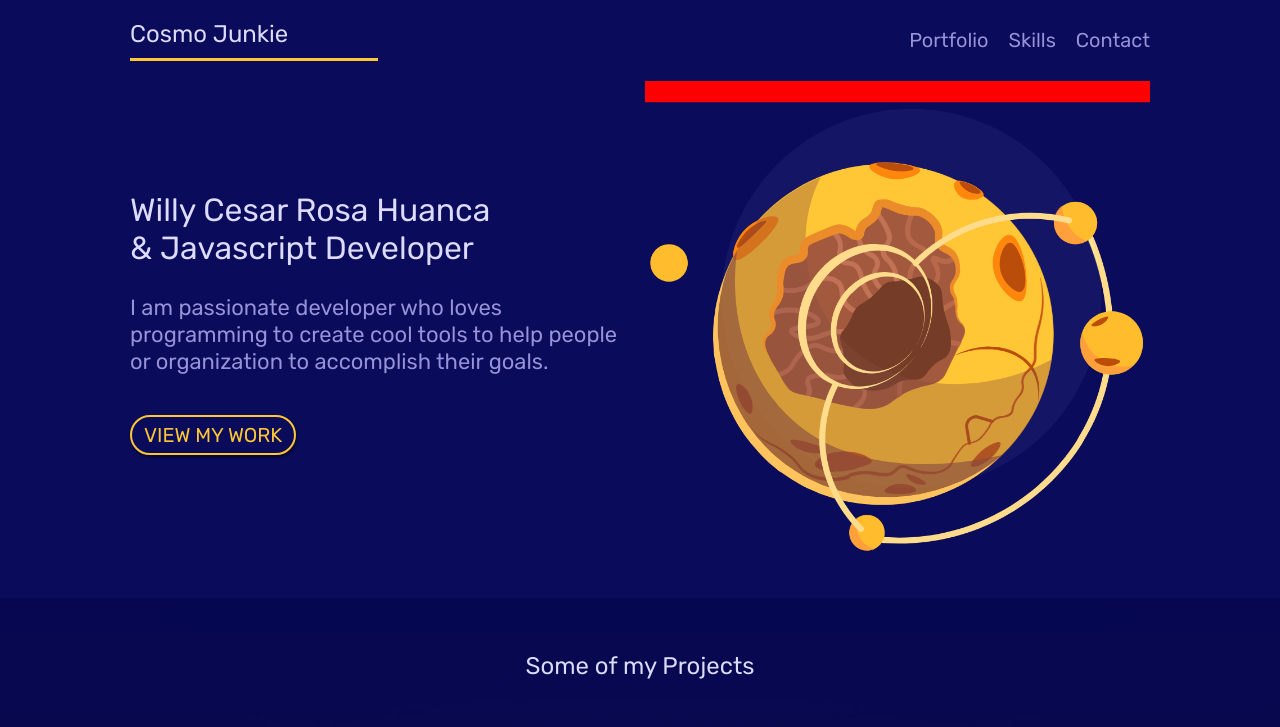
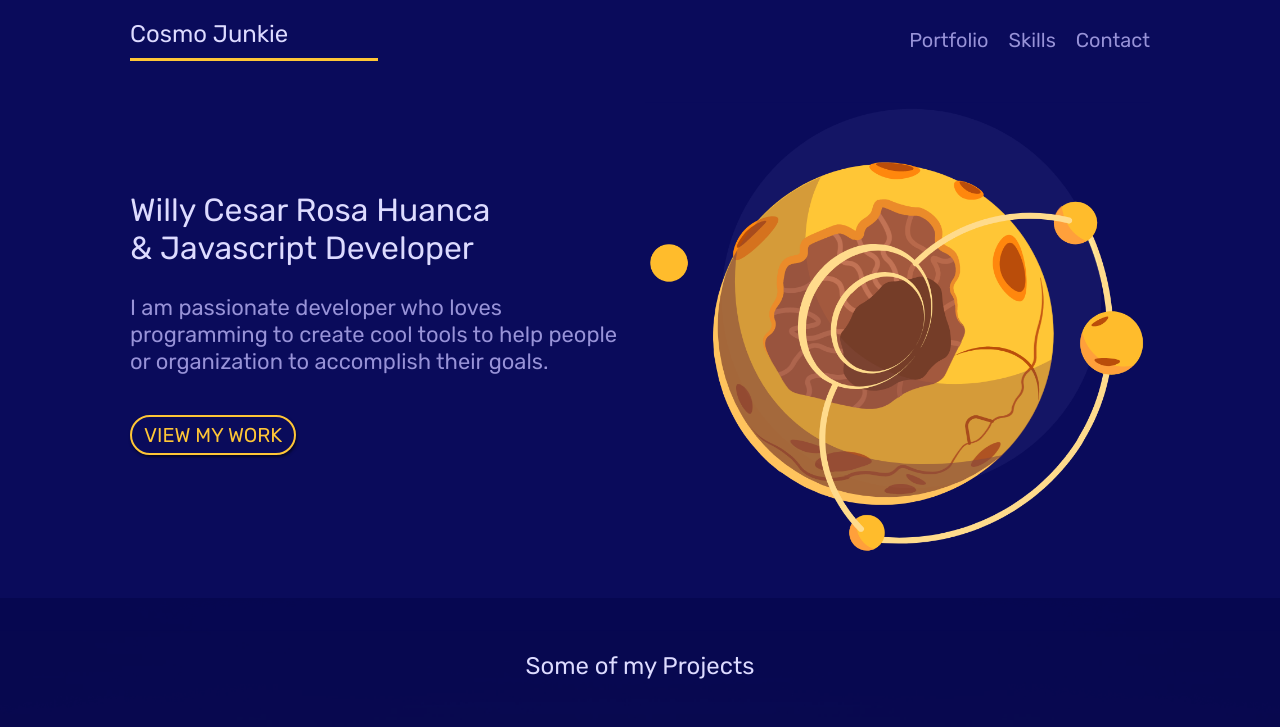
Before and after one commit to Chasty/mobile-first-portfolio, a plain HTML site: page index.html in a window 1280 px wide. Shown: the top 727 px of the page. Drawn offline with Linux system fonts and the light colour scheme.

Commit message:
background was erased

```diff
--- a/styles.css
+++ b/styles.css
@@ -115,7 +115,7 @@ h4 {
 
 .welcome-img {
   grid-column: 6/9;
-  background: red;
+  overflow: hidden;
 }
 
 .welcome-img img {
```
